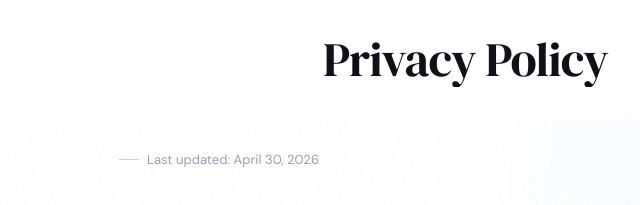
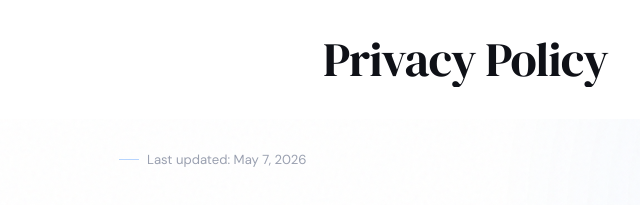
Before and after one commit to binary-digits-nepal/Makuro-coming-soon, a website: page public/privacy.html in a window 1280 px wide. Shown: the top 205 px of the page, 193-833 px from the left. Drawn offline with Linux system fonts and the light colour scheme.

Commit message:
Update last updated date in privacy policy

```diff
--- a/public/privacy.html
+++ b/public/privacy.html
@@ -391,7 +391,7 @@
     </nav>
 
     <div class="content">
-      <p class="last-updated">Last updated: April 30, 2026</p>
+      <p class="last-updated">Last updated: May 7, 2026</p>
 
       <div class="section">
         <h2>1. Introduction</h2>
```
